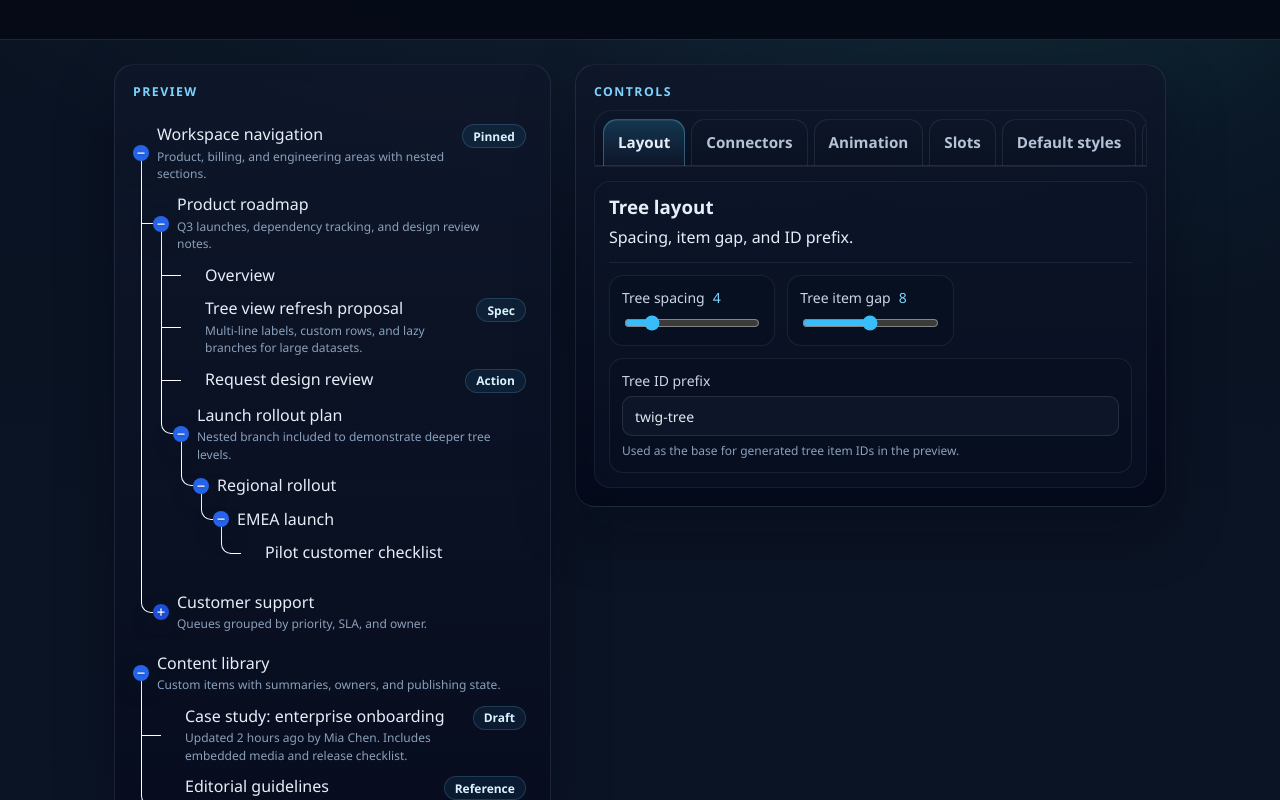
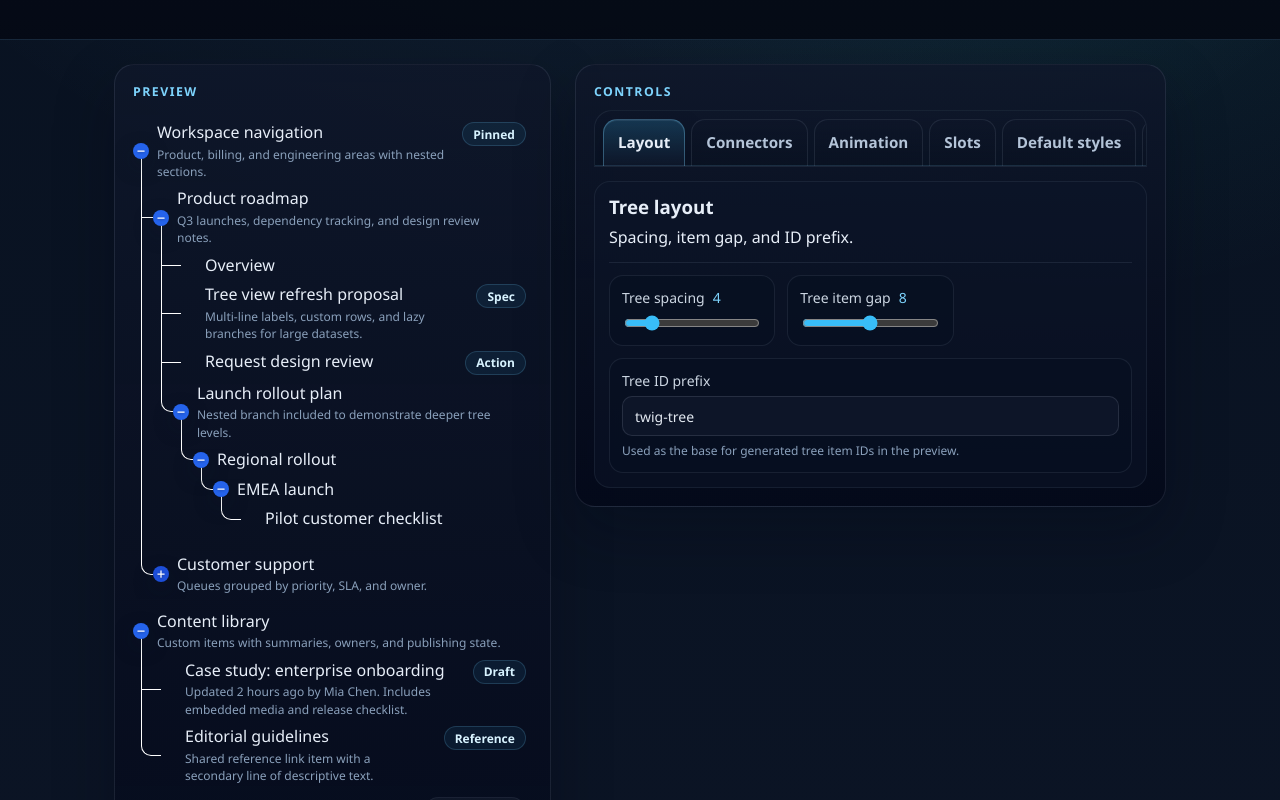
Before and after one commit to drexxdk/twig-view, a React (Vite) app in the folder demo/: page / in a window 1280 px wide. Shown: the part 760-1560 px from the top of the page. Built offline with nearby package versions, Linux system fonts and the light colour scheme.

Commit message:
line fix

```diff
--- a/demo/src/App.tsx
+++ b/demo/src/App.tsx
@@ -1251,8 +1251,8 @@ export default function App() {
                         <TextAreaField
                           label="Row slot style"
                           value={controls.rowSlotStyle}
-                          placeholder="padding-block: 2px;"
-                          description="Inline CSS declarations for all rows."
+                          placeholder="background: rgba(255, 255, 255, 0.03);"
+                          description="Inline CSS declarations for all rows. Prefer item gap over vertical row padding."
                           onChange={(value) => {
                             patchControls({ rowSlotStyle: value });
                           }}
--- a/demo/src/index.css
+++ b/demo/src/index.css
@@ -1032,10 +1032,6 @@ code {
   min-height: 18px;
 }
 
-.demoPreviewRowSlot {
-  padding-block: 2px;
-}
-
 .demoPreviewLabelSlot {
   max-width: 62ch;
 }
--- a/src/components/twigTree.module.css
+++ b/src/components/twigTree.module.css
@@ -4,7 +4,6 @@
   --label-offset: calc(var(--toggle-size) + var(--toggle-label-gap));
   --connector-origin-x: calc(((var(--toggle-size) / 2) + var(--spacing)) * -1);
   --row-center-offset: calc(var(--toggle-size) / 2);
-  --branch-connector-bleed: calc(var(--spacing) / 2);
   --item-gap: 4px;
   --connector-line-color: var(--line-color);
 
@@ -428,9 +427,7 @@
   z-index: 0;
   top: 50%;
   left: calc((var(--toggle-size) / 2) - (var(--line-width) / 2));
-  bottom: calc(
-    (var(--twig-connector-gap) * -1) - var(--branch-connector-bleed)
-  );
+  bottom: calc(var(--twig-connector-gap) * -1);
   width: var(--line-width);
   background-color: var(--connector-line-color);
   opacity: 1;
@@ -447,8 +444,21 @@
 }
 
 .tree
-  li[data-expanded="false"]:has(> .childrenViewport > ul)
+  li[data-phase="closing"]:has(> .childrenViewport > ul)
   > .branchRowShell
   > .branchPrimary:after {
+  bottom: 0;
+  opacity: calc(1 - var(--twig-animation-opacity));
+  transition:
+    bottom 60ms var(--twig-animation-easing)
+      max(0ms, calc(var(--twig-animation-duration) - 60ms)),
+    opacity var(--twig-animation-duration) var(--twig-animation-easing);
+}
+
+.tree
+  li[data-phase="closed"]:has(> .childrenViewport > ul)
+  > .branchRowShell
+  > .branchPrimary:after {
+  bottom: 0;
   opacity: calc(1 - var(--twig-animation-opacity));
 }
```
